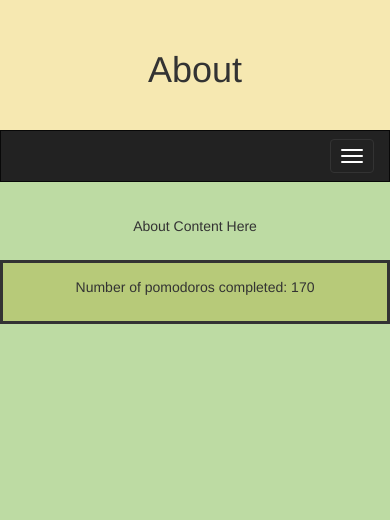
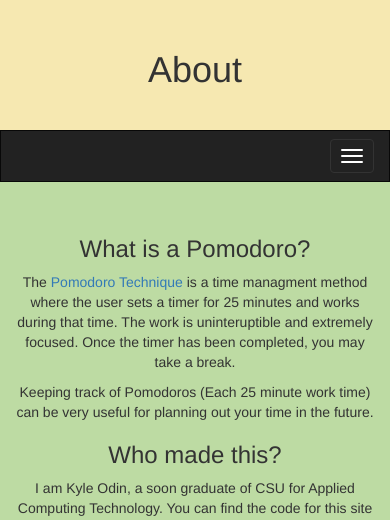
Before and after one commit to kjo124/kjo124-Pomodoro, a PHP site: page /about.php in a window 390 px wide. Shown: the top 520 px of the page. Before the commit the page ends 324 px from the top, so only its background shows below. Run offline with PHP 8.4, Linux system fonts and the light colour scheme; data comes from the database, SQL or seed files in the repository; some libraries are stand-ins or nearby versions.

Commit message:
updating about

```diff
--- a/app/about.php
+++ b/app/about.php
@@ -43,7 +43,23 @@
     </nav>
 
     <div class="content">
-      <p>About Content Here</p>
+      <div class="container">
+        <div class="row">
+          <div class="col-sm-8">
+            <h3>What is a Pomodoro?</h3>
+            <p>The
+              <a href="https://en.wikipedia.org/wiki/Pomodoro_Technique">Pomodoro Technique</a>
+              is a time managment method where the user sets a timer for 25 minutes and works during that time. The work is uninteruptible and extremely focused. Once the timer has been completed, you may take a break.
+            </p>
+            <p>Keeping track of Pomodoros (Each 25 minute work time) can be very useful for planning out your time in the future.</p>
+            <h3>Who made this?</h3>
+            <p>I am Kyle Odin, a soon graduate of CSU for Applied Computing Technology. You can find the code for this site <a href="https://github.com/kjo124/kjo124-Pomodoro">here</a>.</p>
+          </div>
+          <div class="col-sm-4">
+            <img class="img-responsive" src="https://upload.wikimedia.org/wikipedia/commons/3/34/Il_pomodoro.jpg"/>
+          </div>
+        </div>
+      </div>
     </div>
 
   </body>
```
